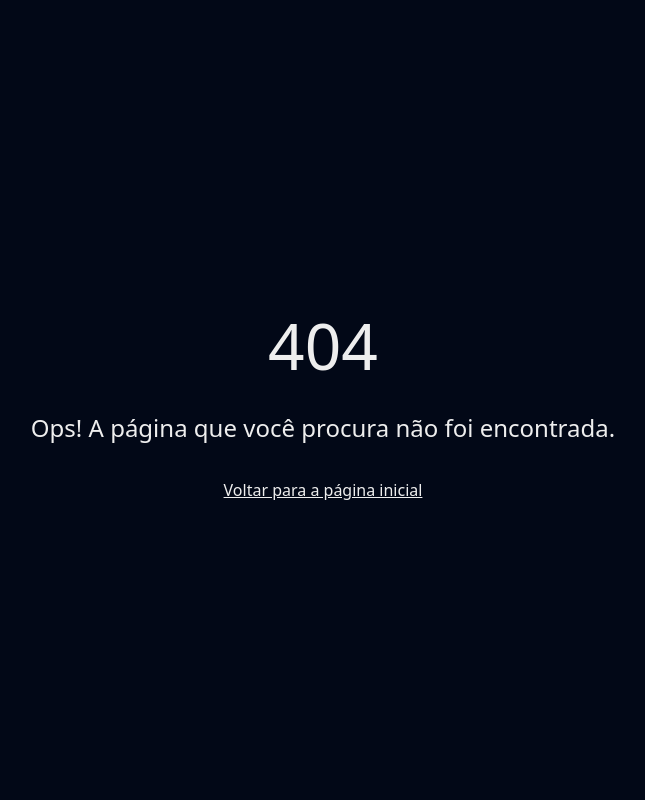
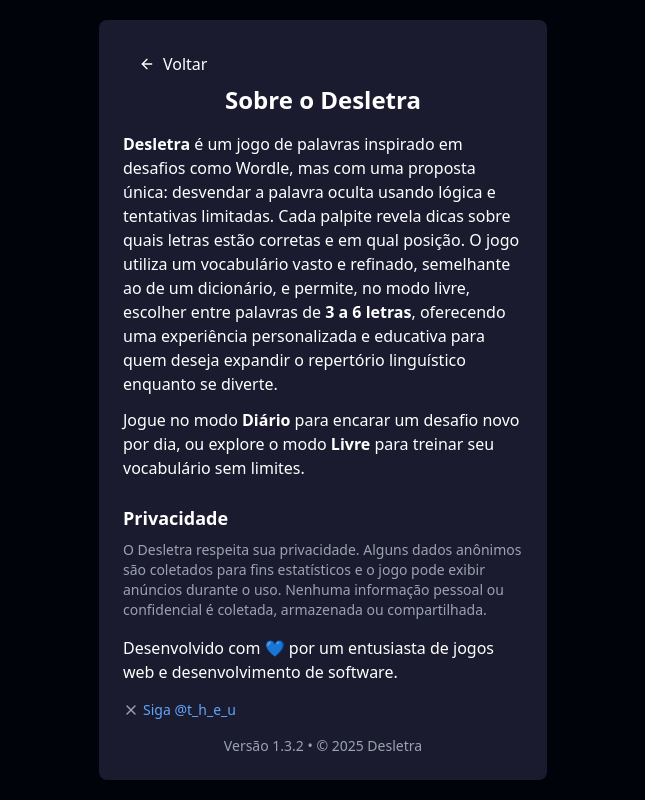
Before and after one commit to t-heu/reletra, a Next.js app: page /about in a window 1280 px wide. Before the commit this address had no page. Shown: the whole page, without its empty margins (317-962 px from the left). Built offline with nearby package versions, Linux system fonts and the light colour scheme.

Commit message:
feat: add about

```diff
--- /dev/null
+++ b/api/firebase.ts
@@ -0,0 +1,27 @@
+import { initializeApp } from "firebase/app";
+import { getAnalytics, isSupported } from "firebase/analytics";
+
+const firebaseConfig = {
+  apiKey: process.env.NEXT_PUBLIC_API_KEY,
+  projectId: process.env.NEXT_PUBLIC_PROJECT_ID,
+  appId: process.env.NEXT_PUBLIC_APP_ID,
+  measurementId: process.env.NEXT_PUBLIC_MEASUREMENT_ID, // obrigatório para Analytics
+};
+
+// Inicializa o app
+const app = initializeApp(firebaseConfig);
+
+// firebase.ts
+let analyticsInstance: ReturnType<typeof getAnalytics> | null = null;
+
+export const getAnalyticsIfSupported = async () => {
+  if (analyticsInstance) return analyticsInstance;
+
+  const supported = await isSupported();
+  if (supported) {
+    analyticsInstance = getAnalytics(app);
+    return analyticsInstance;
+  }
+
+  return null;
+};
--- /dev/null
+++ b/app/about/page.tsx
@@ -0,0 +1,54 @@
+import Link from "next/link"
+
+import { ArrowLeft, X } from "lucide-react"
+
+export default function About() {
+  return (
+    <div className="fixed inset-0 bg-black bg-opacity-60 flex items-center justify-center z-50">
+      <div className="bg-[#1a1b2f] text-white rounded-lg shadow-lg max-w-md w-full p-6 relative">
+        <Link href="/">
+          <button className="flex items-center text-white hover:text-black hover:bg-white rounded-md px-4 py-2">
+            <ArrowLeft className="mr-2 h-4 w-4" />
+            Voltar
+          </button>
+        </Link>
+
+        <h2 className="text-2xl font-bold mb-4 text-center">Sobre o Desletra</h2>
+        <p className="mb-3">
+          <strong>Desletra</strong> é um jogo de palavras inspirado em desafios como Wordle,
+          mas com uma proposta única: desvendar a palavra oculta usando lógica e tentativas
+          limitadas. Cada palpite revela dicas sobre quais letras estão corretas e em qual posição.
+          O jogo utiliza um vocabulário vasto e refinado, semelhante ao de um dicionário, e permite,
+          no modo livre, escolher entre palavras de <strong>3 a 6 letras</strong>, oferecendo uma experiência
+          personalizada e educativa para quem deseja expandir o repertório linguístico enquanto se diverte.
+        </p>
+        <p className="mb-3">
+          Jogue no modo <strong>Diário</strong> para encarar um desafio novo por dia, ou explore o
+          modo <strong>Livre</strong> para treinar seu vocabulário sem limites.
+        </p>
+
+        <h3 className="text-lg font-semibold mt-6 mb-2 text-white">Privacidade</h3>
+        <p className="text-sm text-gray-400 mb-4">
+          O Desletra respeita sua privacidade. Alguns dados anônimos são coletados para fins estatísticos e o jogo pode exibir anúncios durante o uso. Nenhuma informação pessoal ou confidencial é coletada, armazenada ou compartilhada.
+        </p>
+        <p className="mb-3">
+          Desenvolvido com 💙 por um entusiasta de jogos web e desenvolvimento de software.
+        </p>
+        <p className="text-sm text-gray-400 mt-4 flex items-center gap-1">
+          <X className="w-4 h-4" />
+          <a
+            href="https://x.com/t_h_e_u"
+            target="_blank"
+            rel="noopener noreferrer"
+            className="text-blue-400 hover:underline"
+          >
+            Siga @t_h_e_u
+          </a>
+        </p>
+        <p className="text-sm text-gray-400 text-center mt-4">
+          Versão 1.3.2 • © {new Date().getFullYear()} Desletra
+        </p>
+      </div>
+    </div>
+  );
+}
--- a/app/page.tsx
+++ b/app/page.tsx
@@ -2,6 +2,9 @@
 
 import { useEffect, useState } from "react"
 import { AlertCircle } from "lucide-react";
+
+import { getAnalyticsIfSupported } from "../api/firebase";
+import { logEvent } from "firebase/analytics";
 
 import { removeAccents } from "../utils/remove-accents"
 
@@ -22,6 +25,7 @@
   const [guess, setGuess] = useState("")
   const [attempts, setAttempts] = useState<string[]>([])
   const [isCorrect, setIsCorrect] = useState(false)
+  const [isLoser, setIsLose] = useState(false)
   const [correctLetters, setCorrectLetters] = useState<Set<string>>(new Set())
   const [wrongLetters, setWrongLetters] = useState<Set<string>>(new Set())
   const [existingLetters, setExistingLetters] = useState<Set<string>>(new Set())
@@ -58,9 +62,31 @@
       if (mode === "daily" && !endGameStatus) {
         localStorage.setItem("endGame", "true");
         atualizarEstatisticas(false, tentativas)
+
+        getAnalyticsIfSupported().then((analytics) => {
+          if (analytics) {
+            logEvent(analytics, "game_lost", {
+              mode,
+              attempts: attempts.length,
+            });
+          }
+        });
       }
 
-      if (mode === 'daily') setShowStatistics(true)
+      if (mode === 'daily') setShowStatistics(true);
+
+      if (mode === 'free') {
+        getAnalyticsIfSupported().then((analytics) => {
+          if (analytics) {
+            logEvent(analytics, "game_lost", {
+              mode,
+              attempts: attempts.length,
+            });
+          }
+        });
+
+        setIsLose(true);
+      }
     }
   }, [lose])
 
@@ -72,6 +98,11 @@
       const ultimoJogo = localStorage.getItem("ultimoJogo")
       const tentativasSalvas = JSON.parse(localStorage.getItem("attempts") || "[]")
       const acertouSalvo = localStorage.getItem("isCorrect") === "true"
+      const loseSalve = localStorage.getItem("endGame") === "true"
+
+      if (loseSalve && !acertouSalvo) {
+        setIsLose(true);
+      }
 
       if (!ultimoJogo) setShowHowToPlay(true)
 
@@ -96,6 +127,7 @@
 
         setAttempts([])
         setIsCorrect(false)
+        setIsLose(false)
         setCorrectLetters(new Set())
         setWrongLetters(new Set())
         setExistingLetters(new Set())
@@ -104,11 +136,11 @@
       const palavraDoDia = generateDailyWord()
       setWord(palavraDoDia)
     } else {
-      // mode livre
       const novaPalavra = generateRandomWord()
       setWord(novaPalavra)
       setAttempts([])
       setIsCorrect(false)
+      setIsLose(false)
       setCorrectLetters(new Set())
       setWrongLetters(new Set())
       setExistingLetters(new Set())
@@ -177,6 +209,15 @@
       atualizarEstatisticas(true, attempts.length);
       setShowStatistics(true);
 
+      getAnalyticsIfSupported().then((analytics) => {
+        if (analytics) {
+          logEvent(analytics, "word_guessed", {
+            attempts: attempts.length,
+            mode,
+          });
+        }
+      });
+
       if (mode === "daily") {
         localStorage.setItem("isCorrect", "true");
         localStorage.setItem("endGame", "true");
@@ -220,6 +261,7 @@
   const restartGame = (len?: number) => {
     setGuess("");
     setIsCorrect(false);
+    setIsLose(false)
     setAttempts([]);
     setCorrectLetters(new Set());
     setWrongLetters(new Set());
@@ -227,7 +269,15 @@
 
     if (mode === 'free') {
       const novaPalavra = generateRandomWord(len)
-      setWord(novaPalavra)
+      setWord(novaPalavra);
+
+      getAnalyticsIfSupported().then((analytics) => {
+        if (analytics) {
+          logEvent(analytics, "game_restarted", {
+            mode,
+          });
+        }
+      });
     }
   }
 
@@ -273,8 +323,8 @@
           )}
 
           {/* Alert de acerto */}
-          {(isCorrect || lose) && (
-            <div className="flex w-full justify-center my-2">
+          {(isCorrect || isLoser) && (
+            <div className="flex w-full justify-center mb-5">
               <div
                 className={`font-semibold p-2 rounded-lg border-2 text-center ${
                   isCorrect
@@ -311,7 +361,7 @@
 
           {/* Grid de letras */}
           <div className="grid gap-1 sm:gap-1 mb-4 w-full place-items-center">
-            {Array.from({ length: 6 }).map((_, index) => (
+            {Array.from({ length: limitAttempts }).map((_, index) => (
               <div key={index} className="flex gap-1 sm:gap-1 justify-center">
                 {Array.from({ length: word.length }).map((_, letraIndex) => {
                   if (attempts[index]) {
@@ -340,7 +390,7 @@
           </div>
 
           {/* Botões para jogar novamente / sair, aparecem se mode = "livre" e jogo terminou */}
-          {mode === "free" && (isCorrect || lose) && (
+          {mode === "free" && (isCorrect || isLoser) && (
             <div className="flex gap-2 justify-center">
               <ButtonComp text="Jogar Novamente" press={() => restartGame()} />
             </div>
@@ -353,7 +403,7 @@
             wrongLetters,
             setGuess,
             isCorrect,
-            lose,
+            lose: isLoser,
             guess,
             checkGuess,
             word
--- a/components/header.tsx
+++ b/components/header.tsx
@@ -92,6 +92,12 @@
                 Changelog
               </button>
             </Link>
+            <Link href="/about">
+              <button
+                className="w-full text-left px-4 py-2 hover:bg-[#1e293b] dark:hover:bg-gray-700 flex items-center gap-2 text-white">
+                Sobre
+              </button>
+            </Link>
             {mode === 'free' && (
               <>
                 <div className="px-4 py-2 text-sm text-white">Nível de dificuldade:</div>
--- a/components/how-to-play.tsx
+++ b/components/how-to-play.tsx
@@ -1,6 +1,19 @@
-import React from "react";
+"use client"
+
+import React, {useEffect} from "react";
+
+import { getAnalyticsIfSupported } from "../api/firebase";
+import { logEvent } from "firebase/analytics";
 
 export default function ComoJogarModal({ onClose }: { onClose: () => void }) {
+  useEffect(() => {
+    getAnalyticsIfSupported().then((analytics) => {
+      if (analytics) {
+        logEvent(analytics, "how_to_play_opened");
+      }
+    });
+  }, []);
+
   return (
     <div className="fixed inset-0 z-50 flex items-center justify-center bg-black/50">
       <div className="bg-[#020817] w-[90%] max-w-md rounded-lg shadow-lg p-6 relative text-white">
--- a/components/toggle-mode.tsx
+++ b/components/toggle-mode.tsx
@@ -1,4 +1,7 @@
 import { HTMLAttributes } from "react"
+
+import { getAnalyticsIfSupported } from "../api/firebase";
+import { logEvent } from "firebase/analytics";
 
 interface SwitchProps extends HTMLAttributes<HTMLButtonElement> {
   checked: boolean
@@ -38,10 +41,17 @@
 
   function alternarModo(checked: boolean) {
     setMode(checked ? "free" : "daily")
+    getAnalyticsIfSupported().then((analytics) => {
+      if (analytics) {
+        logEvent(analytics, "mode_switched", {
+          new_mode: mode,
+        });
+      }
+    });
   }
 
   return (
-    <div className="flex items-center justify-center gap-2 mb-2">
+    <div className="flex items-center justify-center gap-2 mb-6">
       <span className={`text-sm font-medium ${!modoLivre ? "text-[#eee]" : "text-[#94a3b8]"}`}>
         Diário
       </span>
--- a/package.json
+++ b/package.json
@@ -10,6 +10,7 @@
   },
   "dependencies": {
     "autoprefixer": "^10.4.20",
+    "firebase": "^11.8.1",
     "lucide-react": "^0.454.0",
     "next": "15.2.4",
     "next-pwa": "^5.6.0",
```
Also changed, not shown: 2 other files (tests, documents, lock files or other folders).
